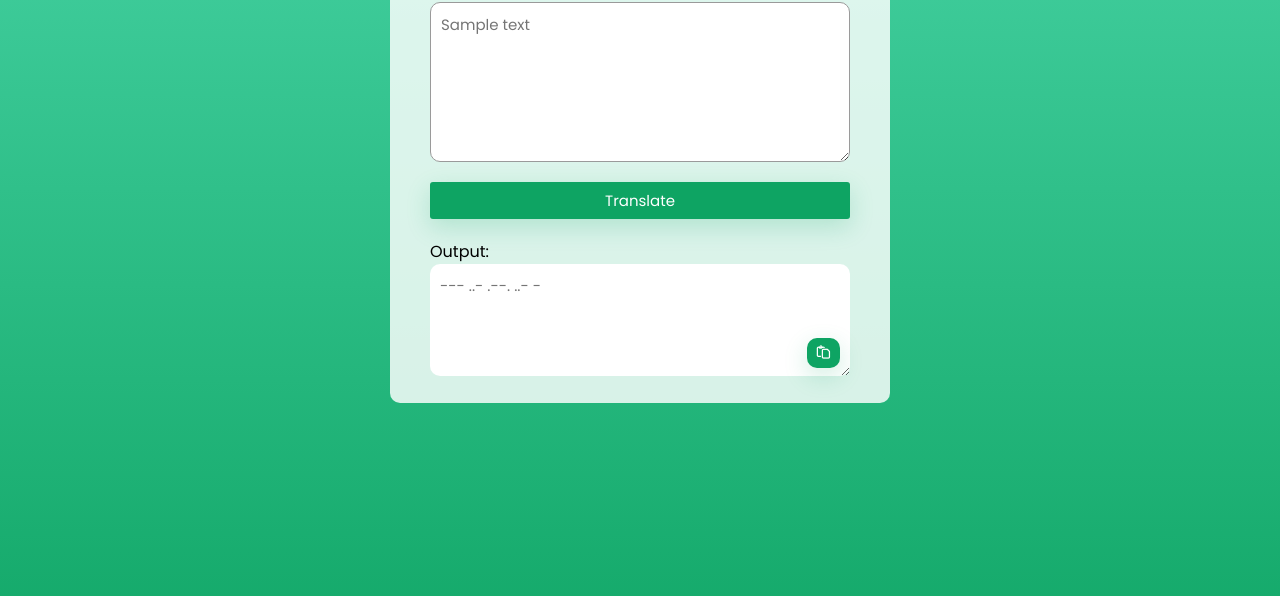
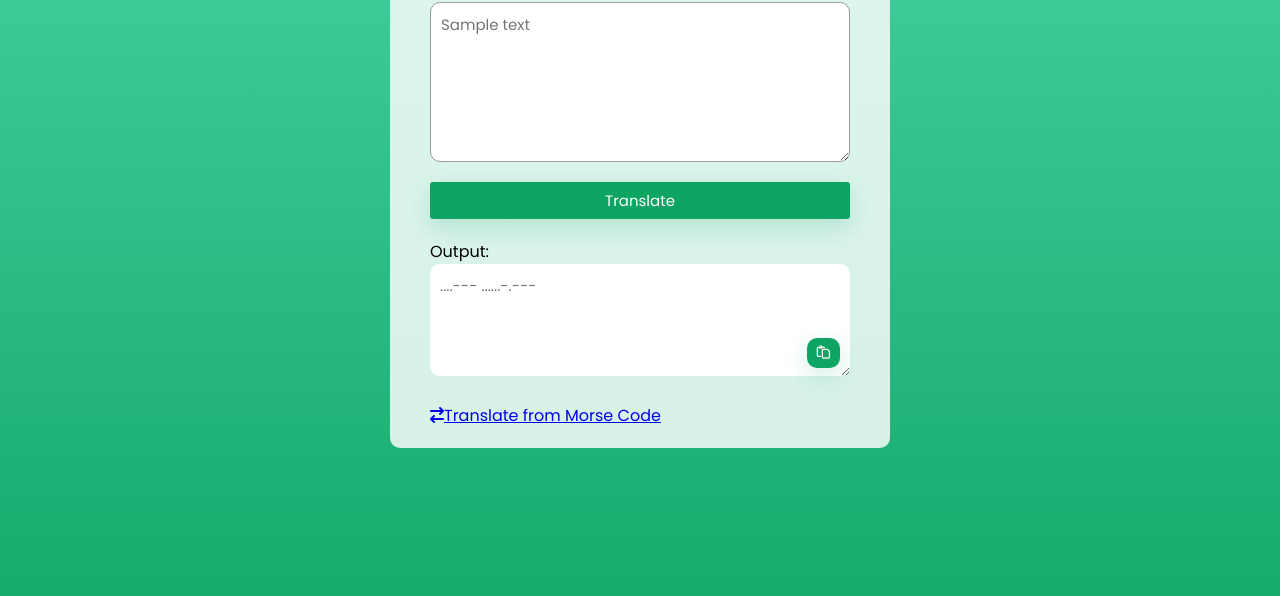
Before and after one commit to sweet-orchard/Morse-Code-Translator, a plain HTML site: page index.html in a window 1280 px wide. Shown: the part 156-752 px from the top of the page. Drawn offline with Linux system fonts and the light colour scheme.

Commit message:
index.html

```diff
--- a/index.html
+++ b/index.html
@@ -27,9 +27,11 @@
 
                 <div class="output">
                     <p class="subheader">Output: </p>
-                    <textarea name="textarea" placeholder="--- ..- .--. ..- - " id="myTextArea" class="textarea copy-link-input" rows="4" cols="50"></textarea>
+                    <textarea name="textarea" placeholder="....--- ......-.---" id="myTextArea" class="textarea copy-link-input" rows="4" cols="50"></textarea>
                     <button class="copy copy-link-button"> <i class="fa-regular fa-paste"></i></button>
                 </div>
+
+                <a href="index copy.html"><p class="toMorseCode"><i class="fa-solid fa-arrow-right-arrow-left"></i>Translate from Morse Code</p></a>
             </div>
         </div>
 
```
